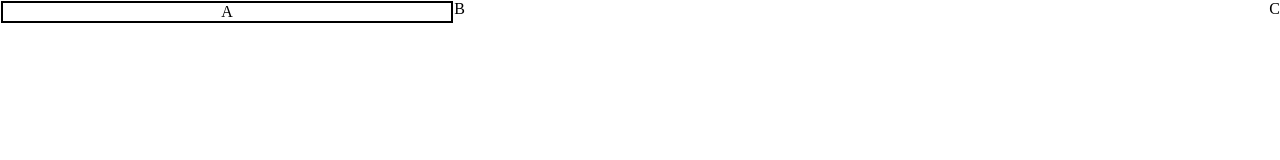
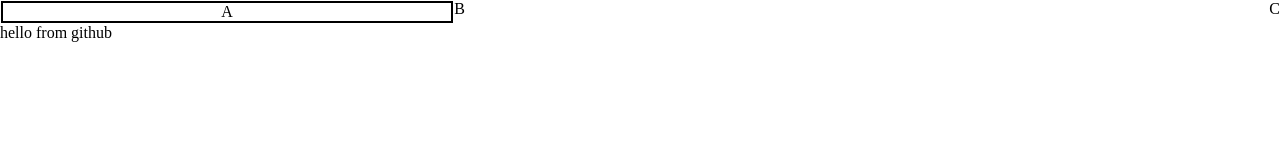
Before and after one commit to TONGTONGSHI45/myfirstrepository, a plain HTML site: page index2.html in a window 1280 px wide. Drawn offline with Linux system fonts and the light colour scheme.

Commit message:
Update index2.html

```diff
--- a/index2.html
+++ b/index2.html
@@ -18,6 +18,6 @@
 
 
    </div>
-
+    <p>hello from github</p>
 </body>
 </html>
```
